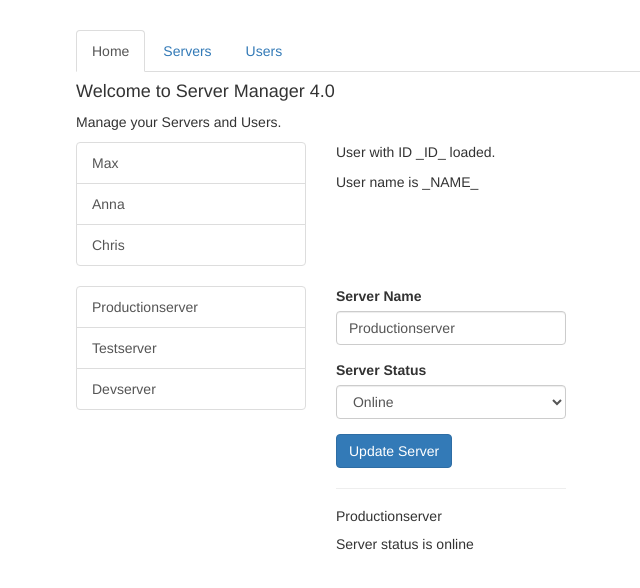
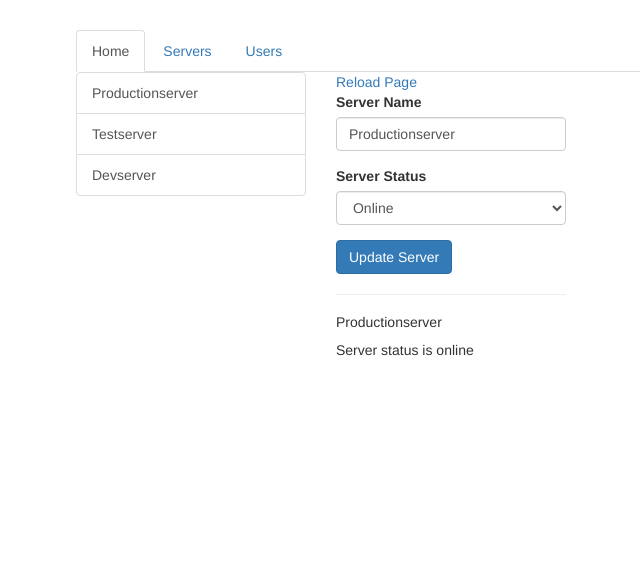
Before and after one commit to CHW87/routing-start, an Angular app: page /servers in a window 1280 px wide. Shown: the top 588 px of the page, without its empty margins (189-829 px from the left). Built offline with nearby package versions, Linux system fonts and the light colour scheme.

Commit message:
Navigating with Router Links

```diff
--- a/src/app/app.component.html
+++ b/src/app/app.component.html
@@ -2,25 +2,16 @@
   <div class="row">
     <div class="col-xs-12 col-sm-10 col-md-8 col-sm-offset-1 col-md-offset-2">
       <ul class="nav nav-tabs">
-        <li role="presentation" class="active"><a href="#">Home</a></li>
-        <li role="presentation"><a href="#">Servers</a></li>
-        <li role="presentation"><a href="#">Users</a></li>
+        <li role="presentation" class="active"><a routerLink="/" >Home</a></li>
+        <li role="presentation"><a routerLink="servers" >Servers</a></li>
+        <li role="presentation"><a [routerLink]="['/users']">Users</a></li>
       </ul>
     </div>
   </div>
   <div class="row">
     <div class="col-xs-12 col-sm-10 col-md-8 col-sm-offset-1 col-md-offset-2">
-      <app-home></app-home>
+      <router-outlet></router-outlet>
     </div>
   </div>
-  <div class="row">
-    <div class="col-xs-12 col-sm-10 col-md-8 col-sm-offset-1 col-md-offset-2">
-      <app-users></app-users>
-    </div>
-  </div>
-  <div class="row">
-    <div class="col-xs-12 col-sm-10 col-md-8 col-sm-offset-1 col-md-offset-2">
-      <app-servers></app-servers>
-    </div>
-  </div>
+
 </div>
--- a/src/app/app.module.ts
+++ b/src/app/app.module.ts
@@ -1,8 +1,9 @@
 import { BrowserModule } from '@angular/platform-browser';
 import { NgModule } from '@angular/core';
-import { FormsModule } from '@angular/forms';
+import {RouterModule, Routes} from '@angular/router';
 
 
+import { FormsModule } from '@angular/forms';
 import { AppComponent } from './app.component';
 import { HomeComponent } from './home/home.component';
 import { UsersComponent } from './users/users.component';
@@ -11,6 +12,12 @@
 import { EditServerComponent } from './servers/edit-server/edit-server.component';
 import { ServerComponent } from './servers/server/server.component';
 import { ServersService } from './servers/servers.service';
+
+const appRoutes: Routes = [
+  { path: '', component: HomeComponent },
+  { path: 'users', component: UsersComponent },
+  { path: 'servers', component: ServersComponent },
+];
 
 @NgModule({
   declarations: [
@@ -25,6 +32,7 @@
   imports: [
     BrowserModule,
     FormsModule,
+    RouterModule.forRoot(appRoutes),
   ],
   providers: [ServersService],
   bootstrap: [AppComponent]
--- a/src/app/servers/servers.component.html
+++ b/src/app/servers/servers.component.html
@@ -10,6 +10,7 @@
     </div>
   </div>
   <div class="col-xs-12 col-sm-4">
+    <a routerLink="/servers">Reload Page</a>
     <app-edit-server></app-edit-server>
     <hr>
     <app-server></app-server>
```
